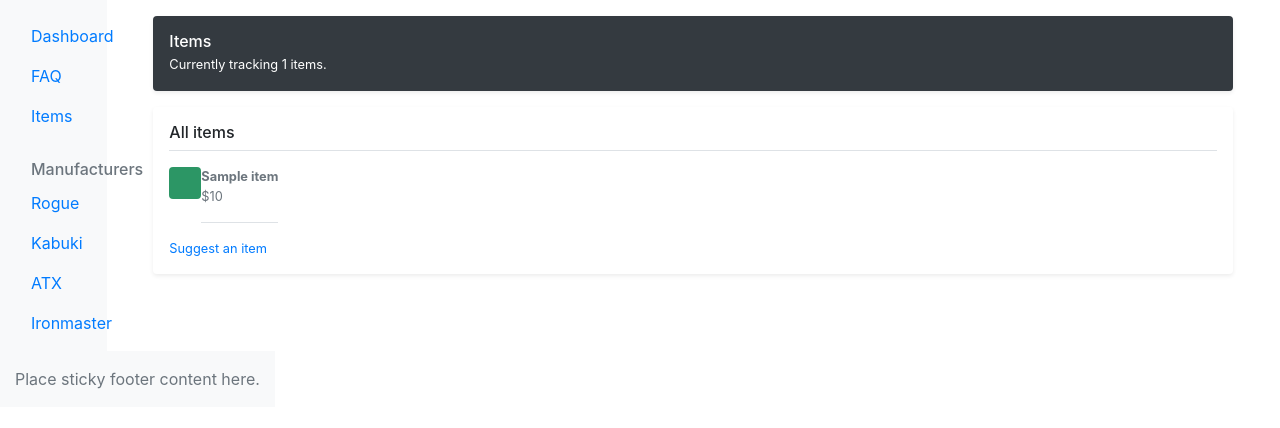
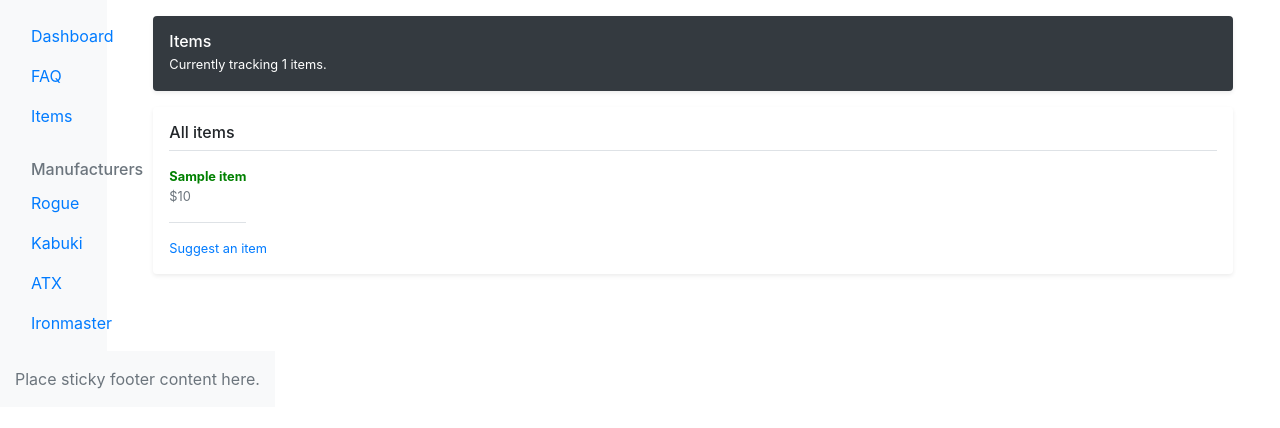
Before and after one commit to bingx1/discBot, a Flask app: template templates/items.html in a window 1280 px wide. Shown: the part 70-498 px from the top of the page. Run offline with Flask 2, Linux system fonts and the light colour scheme; the template is opened without the code that fills it: most values are stand-ins (such as "Sample title", 1, 10 or a date in 2020); some libraries are stand-ins or nearby versions.

Commit message:
modified colors on some dashboard and items page

```diff
--- a/templates/dashboard.html
+++ b/templates/dashboard.html
@@ -9,7 +9,7 @@
     </div>
 
     <div class="my-3 p-3 bg-body rounded shadow-sm">
-      <h6 class="border-bottom pb-2 mb-0">Recent updates</h6>
+      <h6 class="border-bottom pb-2 mb-0" style="color:crimson">Recent updates </h6>
       {% for change in changes %}
       {% include 'dashboard_change.html' %}
       {% endfor %}
--- a/templates/itemlist_item.html
+++ b/templates/itemlist_item.html
@@ -1,11 +1,11 @@
 <div class="d-flex text-muted pt-3">
-    {% if item.stock %}
-    <svg class="bd-placeholder-img flex-shrink-0 me-2 rounded" width="32" height="32" xmlns="http://www.w3.org/2000/svg" role="img" aria-label="Placeholder: 32x32" preserveAspectRatio="xMidYMid slice" focusable="false"><title>Placeholder</title><rect width="100%" height="100%" fill="#2c9665"/></svg>
-    {% else %}
-    <svg class="bd-placeholder-img flex-shrink-0 me-2 rounded" width="32" height="32" xmlns="http://www.w3.org/2000/svg" role="img" aria-label="Placeholder: 32x32" preserveAspectRatio="xMidYMid slice" focusable="false"><title>Placeholder</title><rect width="100%" height="100%" fill="#c71c1c"/></svg>
-    {% endif %}
+
     <p class="pb-3 mb-0 small lh-sm border-bottom">
-      <strong class="d-block text-gray-dark">{{ item.name }}</strong>
+        {% if item.stock %}
+        <strong class="d-block text-gray-dark" style="color: green;">{{ item.name }}</strong>
+        {% else %}
+        <strong class="d-block text-gray-dark" style="color:crimson;">{{ item.name }}</strong>
+        {% endif %}
         ${{ item.price }}
     </p>
   </div>
```
